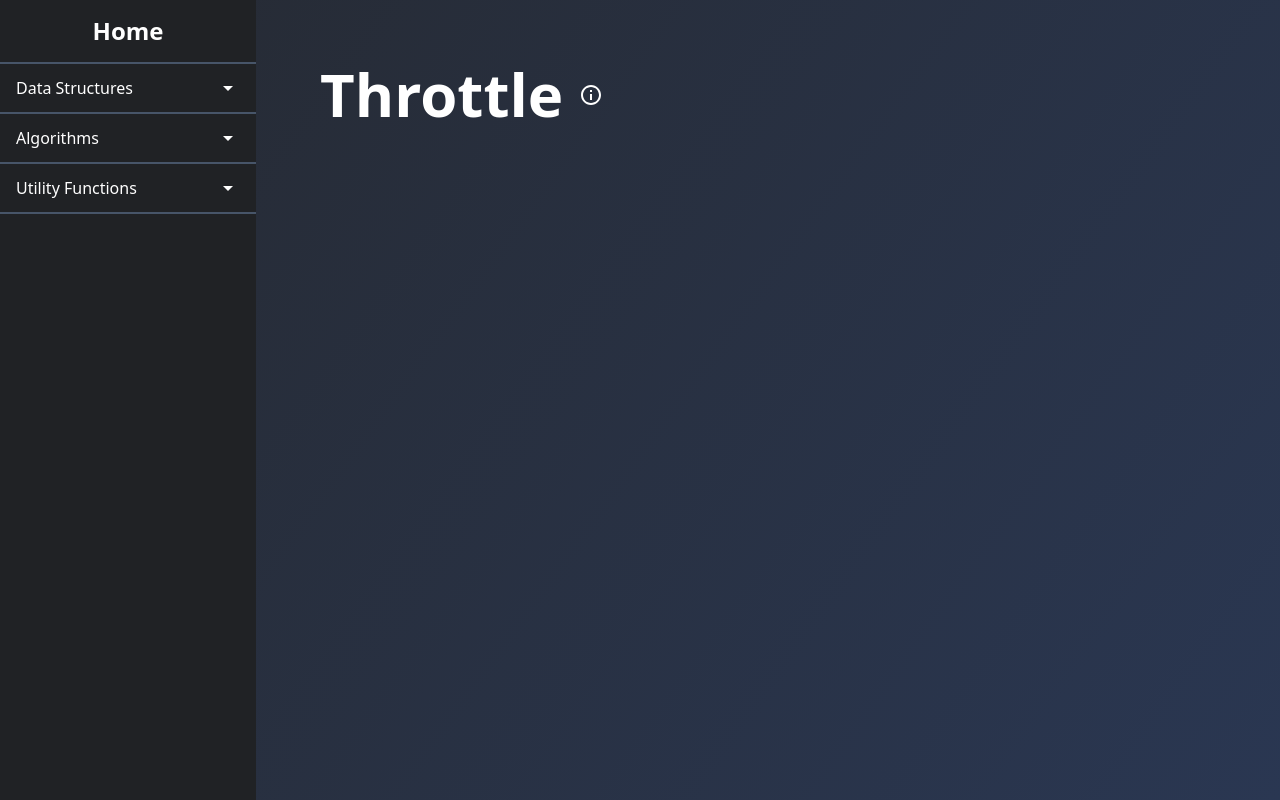
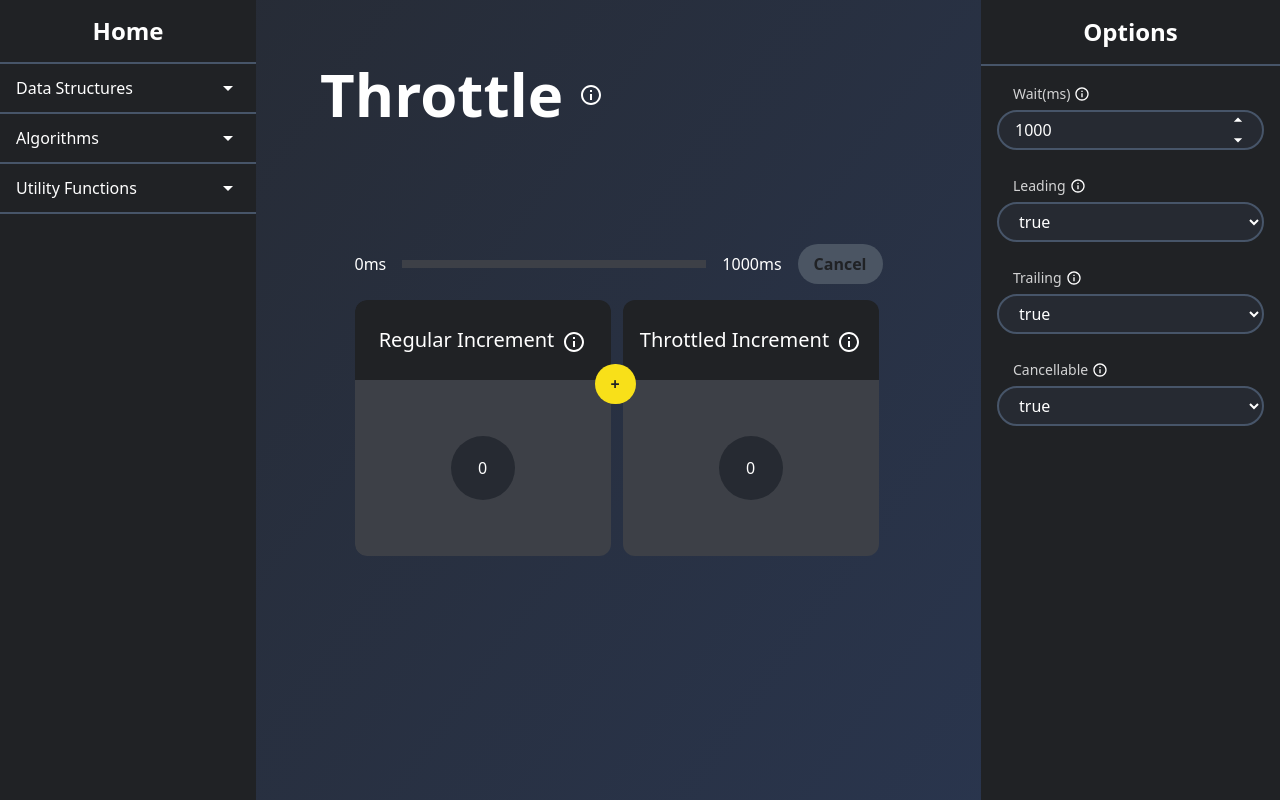
Before and after one commit to toekneeyou/doing-things-with-javascript, a React app: page /throttle in a window 1280 px wide. Built offline with nearby package versions, Linux system fonts and the light colour scheme.

Commit message:
Throttle View complete

```diff
--- /dev/null
+++ b/src/views/throttleView/ThrottleProgress.tsx
@@ -0,0 +1,46 @@
+import { forwardRef, useEffect, useRef } from "react";
+import { classnames } from "../../util/classnames";
+
+interface ThrottleProgressProps {
+  wait: number;
+  start: boolean;
+}
+
+const ThrottleProgress = forwardRef(
+  (
+    { wait, start }: ThrottleProgressProps,
+    ref: React.ForwardedRef<HTMLDivElement>
+  ) => {
+    const progressRef = useRef<HTMLDivElement>(null);
+
+    useEffect(() => {
+      const progressEl = progressRef.current!;
+      if (start) {
+        progressEl.style.animationDuration = `${wait}ms`;
+        progressEl.classList.remove("animate-slideRight");
+        void progressEl.offsetWidth; // Trigger reflow
+        progressEl.classList.add("animate-slideRight");
+      } else {
+        progressEl.classList.remove("animate-slideRight");
+      }
+    }, [start, wait]);
+
+    return (
+      <div
+        className={classnames(
+          "throttle-result__progress-bar",
+          "w-96 bg-app-faded-blue h-2 overflow-hidden relative"
+        )}
+      >
+        <div
+          ref={progressRef}
+          className={classnames(
+            "bg-red-500 h-full w-full absolute left-[-100%]"
+          )}
+        />
+      </div>
+    );
+  }
+);
+
+export default ThrottleProgress;
--- a/src/views/throttleView/ThrottleView.tsx
+++ b/src/views/throttleView/ThrottleView.tsx
@@ -1,13 +1,138 @@
+import { useCallback, useState } from "react";
+import { InfoOutlined } from "@mui/icons-material";
+import Button from "../../components/Button";
 import VisualizationLayout from "../../layouts/visualizationLayout/VisualizationLayout";
+import throttle from "../../util/throttle";
+import useThrottleOptions from "./useThrottleOptions";
+import ThrottleProgress from "./ThrottleProgress";
+import { classnames } from "../../util/classnames";
+import Tooltip from "../../components/tooltip/Tooltip";
+import Card from "../../features/card/Card";
+import Badge from "../../features/badge/Badge";
 
 export default function ThrottleView() {
+  const [count, setCount] = useState(0);
+  const [throttledCount, setThrottledCount] = useState(0);
+  const [isWaiting, setIsWaiting] = useState(false);
+  const [throttleKey, setThrottleKey] = useState(0);
+  const { isLeading, isTrailing, isCancellable, wait, options } =
+    useThrottleOptions();
+
+  const throttledIncrementCount = useCallback(
+    throttle(
+      (num: number) => {
+        setThrottledCount(num);
+      },
+      Number(wait),
+      {
+        isLeading: isLeading === "true",
+        isTrailing: isTrailing === "true",
+        isCancellable: isCancellable === "true",
+        handleWait: (iw, tk) => {
+          setIsWaiting(iw);
+          if (tk !== undefined) {
+            setThrottleKey(tk);
+          }
+        },
+      }
+    ),
+    [isLeading, isTrailing, isCancellable, wait]
+  );
+
+  const handleIncrement = () => {
+    setCount((p) => {
+      throttledIncrementCount(p + 1);
+      return p + 1;
+    });
+  };
+
+  const cancelThrottle = () => {
+    throttledIncrementCount.cancel?.();
+  };
+
   return (
     <VisualizationLayout
       title="Throttle"
-      tooltip=" Throttling ensures that a function is called once within a
-                specified time period."
+      tooltip="Throttling ensures that a function is called once within a
+                specified time period. This can happen before and/or after the waiting period."
+      options={options}
     >
-      <div />
+      <div className="w-full h-full centered flex-col gap-y-4">
+        <div className="w-[528px] space-y-4">
+          <div className="centered gap-x-4">
+            <div>0ms</div>
+            <ThrottleProgress
+              key={throttleKey}
+              wait={Number(wait)}
+              start={isWaiting}
+            />
+            <div>{wait}ms</div>
+            {isCancellable && (
+              <Button
+                onClick={cancelThrottle}
+                disabled={!isWaiting}
+                className="bg-red-500 text-app-dark-blue"
+              >
+                Cancel
+              </Button>
+            )}
+          </div>
+          <div className="grid grid-cols-2 gap-2 relative rounded-xl overflow-hidden">
+            <Card
+              cardClassName="w-64"
+              title={
+                <>
+                  <h2>Regular Increment</h2>
+                  <Tooltip content="This count will increment with every click.">
+                    <InfoOutlined />
+                  </Tooltip>
+                </>
+              }
+            >
+              <div className="centered h-44">
+                <Badge
+                  key={count}
+                  size="xl"
+                  className={classnames({ "animate-yellowRing": count !== 0 })}
+                >
+                  {count}
+                </Badge>
+              </div>
+            </Card>
+
+            <Button
+              onClick={handleIncrement}
+              className="absolute left-60 top-16"
+            >
+              +
+            </Button>
+
+            <Card
+              cardClassName="w-64"
+              title={
+                <>
+                  <h2>Throttled Increment</h2>
+                  <Tooltip content="This count will be set only once within the specified wait period. This can happen before and/or after the waiting period.">
+                    <InfoOutlined />
+                  </Tooltip>
+                </>
+              }
+            >
+              <div className="centered h-44">
+                <Badge
+                  key={throttledCount}
+                  size="xl"
+                  className={classnames({
+                    "animate-yellowRing": throttledCount !== 0,
+                  })}
+                >
+                  {throttledCount}
+                </Badge>
+              </div>
+            </Card>
+          </div>
+        </div>
+      </div>
     </VisualizationLayout>
   );
 }
--- /dev/null
+++ b/src/views/throttleView/useThrottleOptions.tsx
@@ -0,0 +1,120 @@
+import { ChangeEventHandler, createElement, useState } from "react";
+import { VisualizationOptions } from "../../layouts/visualizationLayout/VisualizationLayout";
+
+export default function useThrottleOptions() {
+  const [isLeading, setIsLeading] = useState<"true" | "false">("true");
+  const [isTrailing, setIsTrailing] = useState<"true" | "false">("true");
+  const [isCancellable, setIsCancellable] = useState<"true" | "false">("true");
+  const [wait, setWait] = useState("1000");
+
+  const handleLeading: ChangeEventHandler<HTMLSelectElement> = (e) => {
+    setIsLeading(e.target.value as "true" | "false");
+  };
+  const handleTrailing: ChangeEventHandler<HTMLSelectElement> = (e) => {
+    setIsTrailing(e.target.value as "true" | "false");
+  };
+  const handleCancellable: ChangeEventHandler<HTMLSelectElement> = (e) => {
+    setIsCancellable(e.target.value as "true" | "false");
+  };
+  const handleWait: ChangeEventHandler<HTMLInputElement> = (e) => {
+    setWait(e.target.value);
+  };
+
+  const options: VisualizationOptions[] = [
+    {
+      type: "number",
+      inputGroupProps: {
+        label: "Wait(ms)",
+        showLabel: true,
+        value: wait,
+        onChange: handleWait,
+        name: "wait",
+        min: 0,
+        step: 100,
+        tooltipProps: {
+          content: (
+            <p>
+              This is the waiting period. Any attempt to call the throttled
+              function will result in one call at the end of the waiting period
+              if <span className="code">isTrailing</span> is{" "}
+              <span className="code">true</span>.
+            </p>
+          ),
+        },
+      },
+    },
+    {
+      type: "dropdown",
+      dropdownProps: {
+        label: "Leading",
+        showLabel: true,
+        name: "leading",
+        value: isLeading,
+        onChange: handleLeading,
+        options: [
+          { value: "true", children: "true" },
+          { value: "false", children: "false" },
+        ],
+        tooltipProps: {
+          content: (
+            <p>
+              If <span className="code">isLeading</span> is{" "}
+              <span className="code">true</span>, the function will be called
+              before kicking off a waiting period.
+            </p>
+          ),
+        },
+      },
+    },
+    {
+      type: "dropdown",
+      dropdownProps: {
+        label: "Trailing",
+        showLabel: true,
+        name: "trailing",
+        value: isTrailing,
+        onChange: handleTrailing,
+        options: [
+          { value: "true", children: "true" },
+          { value: "false", children: "false" },
+        ],
+        tooltipProps: {
+          content: (
+            <p>
+              If <span className="code">isTrailing</span> is{" "}
+              <span className="code">true</span>, any attempt to call the
+              throttled function will result in one call at the end of the
+              waiting period.
+            </p>
+          ),
+        },
+      },
+    },
+    {
+      type: "dropdown",
+      dropdownProps: {
+        label: "Cancellable",
+        showLabel: true,
+        name: "cancellable",
+        value: isCancellable,
+        onChange: handleCancellable,
+        options: [
+          { value: "true", children: "true" },
+          { value: "false", children: "false" },
+        ],
+        tooltipProps: {
+          content:
+            "This allows you to cancel the throttled function if it hasn't executed yet.",
+        },
+      },
+    },
+  ];
+
+  return {
+    isLeading,
+    isTrailing,
+    isCancellable,
+    wait,
+    options,
+  };
+}
```
